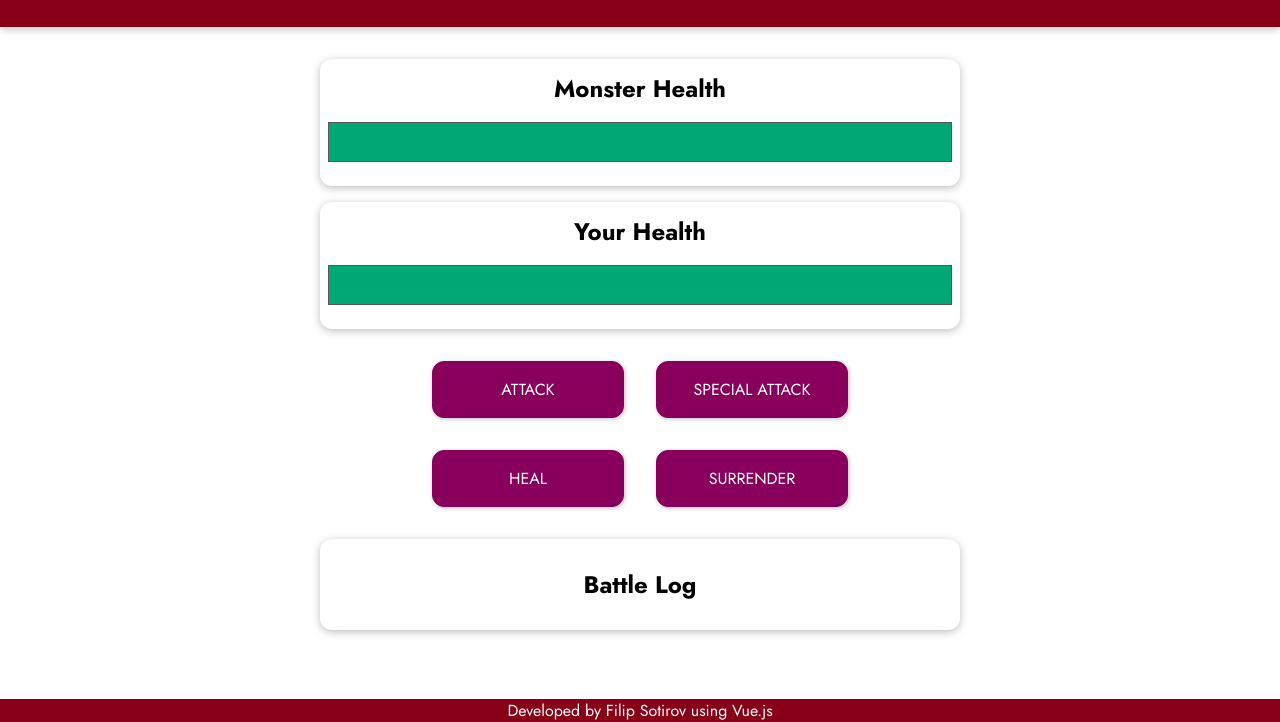
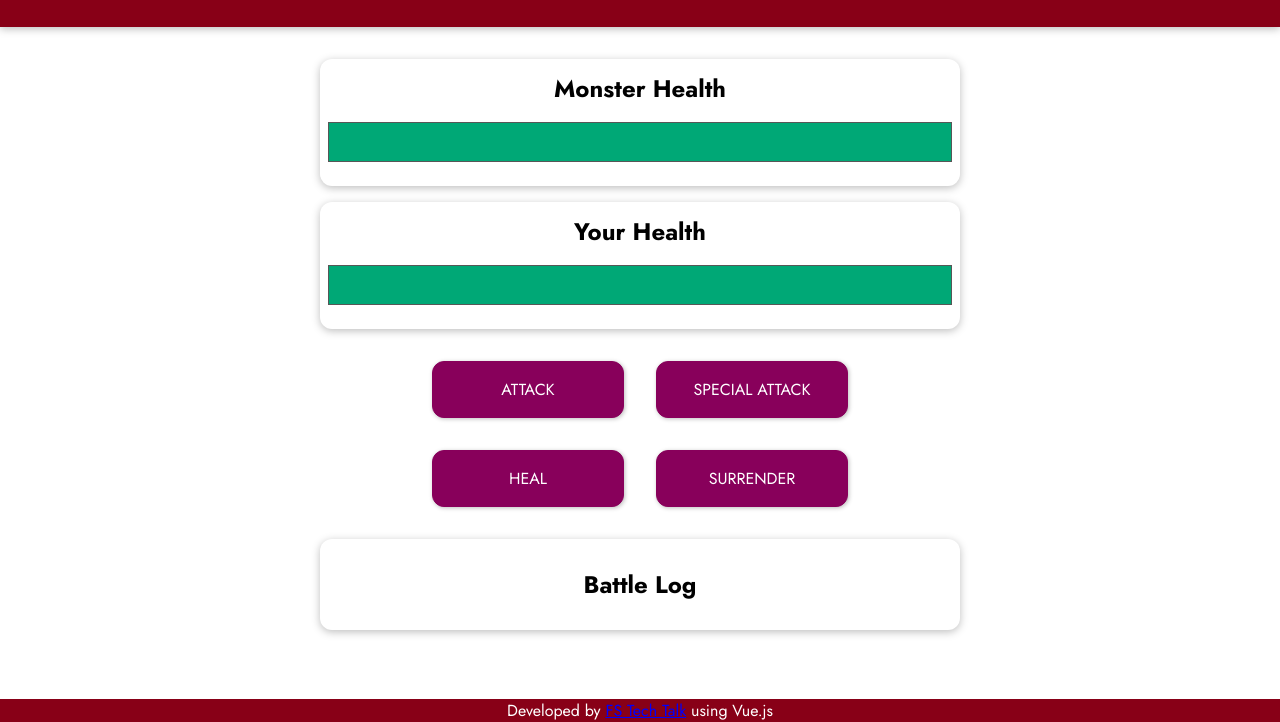
Before and after one commit to filipsdev/Vue---Monster-Slayer-Game, a plain HTML site: page index.html in a window 1280 px wide. Shown: the part 78-800 px from the top of the page. Drawn offline with nearby package versions, Linux system fonts and the light colour scheme.

Commit message:
updated footer

```diff
--- a/index.html
+++ b/index.html
@@ -47,6 +47,6 @@
     </div>
 </body>
 
-<footer>Developed by Filip Sotirov using Vue.js</footer>
+<footer>Developed by <a class="footerlink" href="https://www.youtube.com/channel/UCN8Zbc4MT32tPWst8q6Aufw/featured">FS Tech Talk</a> using Vue.js</footer>
 
 </html>
--- a/styles.css
+++ b/styles.css
@@ -127,3 +127,14 @@ footer {
     color: white;
     text-align: center;
 }
+
+a,
+a:active,
+a:visited {
+    color: white;
+}
+
+a,
+a:hover {
+    color: blue;
+}
```
